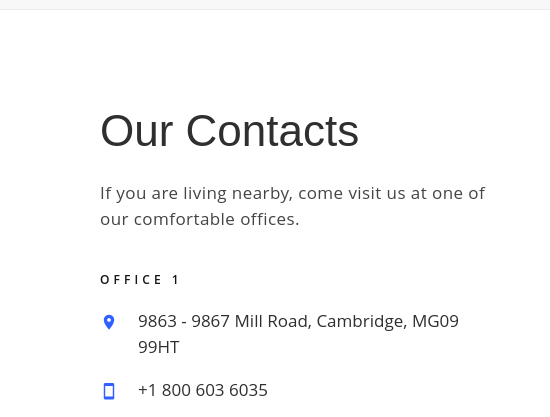
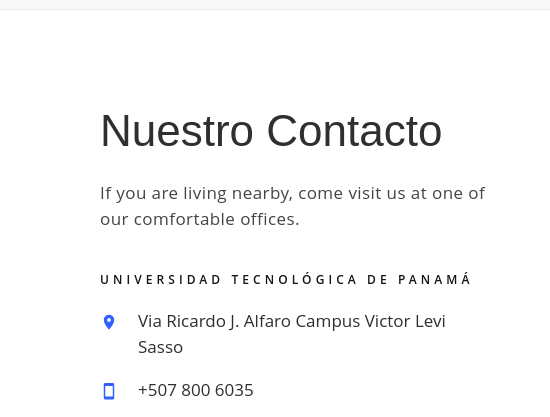
Before and after one commit to scabeza20/web-de-autos, a plain HTML site: page contacts.html in a window 1280 px wide. Shown: the part 459-876 px from the top of the page, 0-550 px from the left. Drawn offline with Linux system fonts and the light colour scheme; some packages are replaced by stand-ins of ours.

Commit message:
Se agrego direccion de la universidad

```diff
--- a/contacts.html
+++ b/contacts.html
@@ -86,17 +86,17 @@
           <div class="row row-50">
             <div class="col-xl-5">
               <div class="inset-1">
-                <h2>Our Contacts</h2>
+                <h2>Nuestro Contacto</h2>
                 <p class="big">If you are living nearby, come visit us at one of our comfortable offices.</p>
                 <div class="row row-50">
                   <div class="col-sm-6 col-xl-12">
-                    <p class="heading-7">Office 1</p>
+                    <p class="heading-7">Universidad Tecnológica de Panamá</p>
                     <ul class="list list-style-1">
                       <li class="unit"><span class="unit-left icon icon-sm text-primary mdi mdi-map-marker"></span>
-                        <div class="unit-body"><a href="#">9863 - 9867 Mill Road, Cambridge, MG09 99HT</a></div>
+                        <div class="unit-body"><a href="#">Via Ricardo J. Alfaro Campus Victor Levi Sasso</a></div>
                       </li>
                       <li class="unit"><span class="unit-left icon icon-sm text-primary mdi mdi-cellphone"></span>
-                        <div class="unit-body"><a href="tel:#">+1 800 603 6035</a></div>
+                        <div class="unit-body"><a href="tel:#">+507 800 6035</a></div>
                       </li>
                       <li class="unit"><span class="unit-left icon icon-sm text-primary mdi mdi-email-outline"></span>
                         <div class="unit-body"><a class="text-primary" href="mailto:#">mail@demolink.org</a></div>
```
